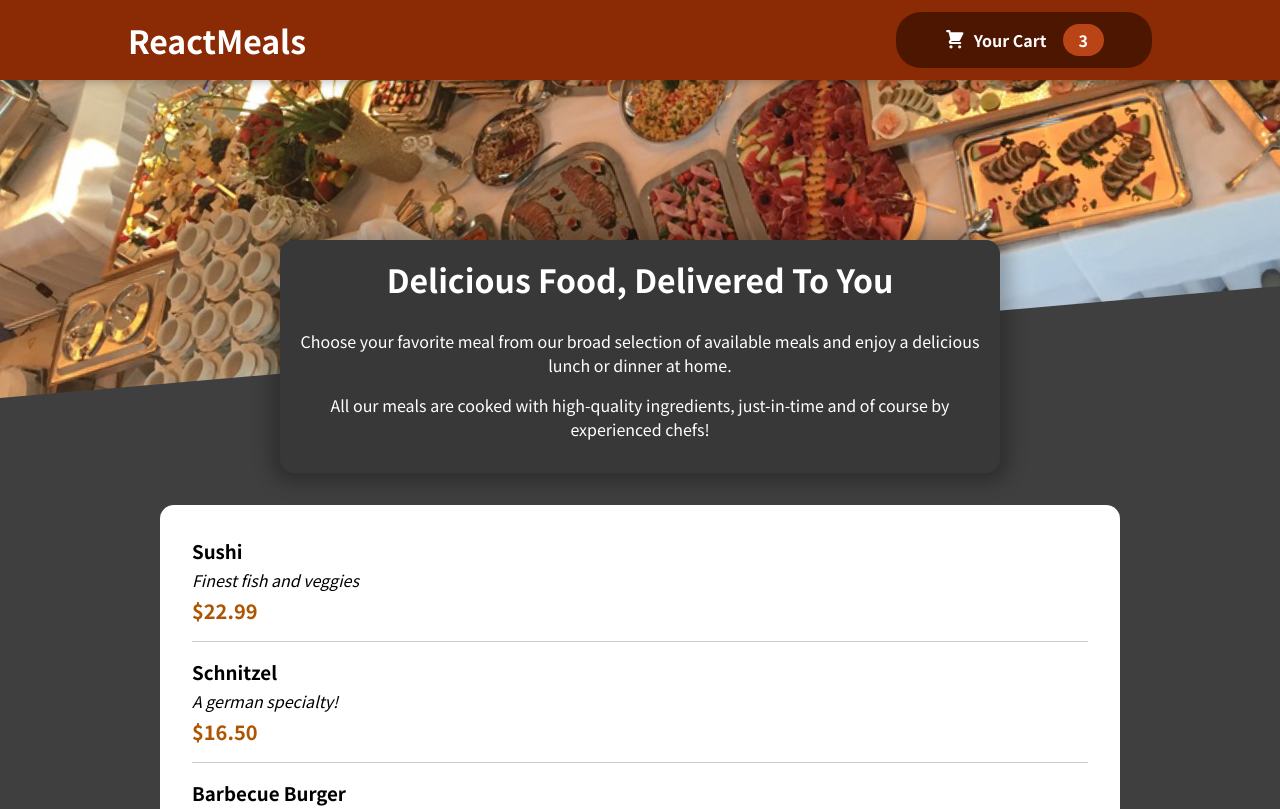
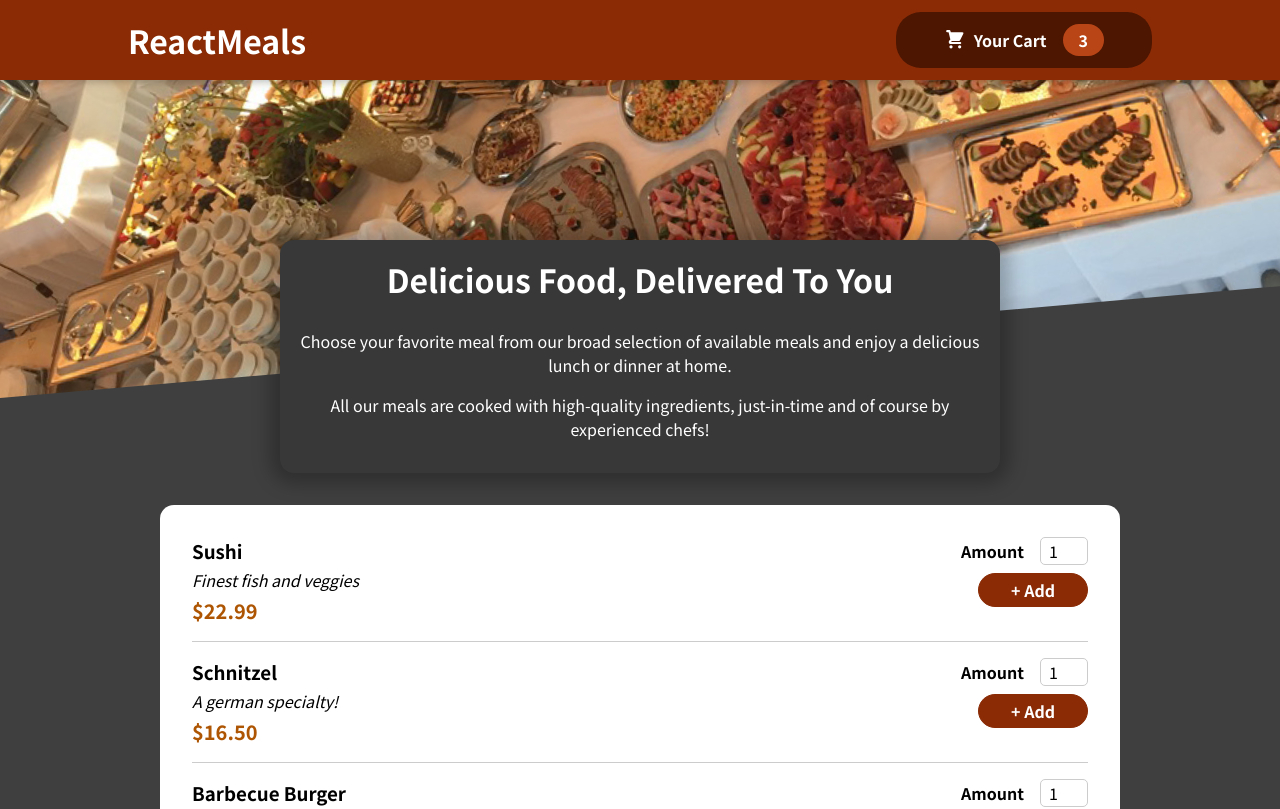
Before and after one commit to AlonerrWolf/FoodOrderAppWithReactJS, a React (Create React App) app: page / in a window 1280 px wide. Shown: the top 809 px of the page. Built offline with nearby package versions, Linux system fonts and the light colour scheme.

Commit message:
Form and Input elements added

```diff
--- a/src/components/Meals/AvailableMeals.js
+++ b/src/components/Meals/AvailableMeals.js
@@ -29,7 +29,7 @@ const DUMMY_MEALS = [
 ];
 const AvailableMeals = () => {
     const mealsList = DUMMY_MEALS.map(meal =>{
-        return <MealItem key={meal.id} name={meal.name} description={meal.description}
+        return <MealItem key={meal.id} id={meal.id} name={meal.name} description={meal.description}
         price={meal.price}/>
     })
     return(
--- a/src/components/Meals/MealItem/MealItem.js
+++ b/src/components/Meals/MealItem/MealItem.js
@@ -1,5 +1,5 @@
 import classes from "./MealItem.module.css";
-
+import MealItemForm from "./MealItemForm";
 const MealItem = (props) => {
     const price = `$${props.price.toFixed(2)}`
     return <li className={classes.meal}>
@@ -9,6 +9,7 @@ const MealItem = (props) => {
             <div className={classes.price}>{price}</div>
         </div>
         <div>
+            <MealItemForm id={props.id}/>
         </div>
     </li>
 
--- /dev/null
+++ b/src/components/Meals/MealItem/MealItemForm.js
@@ -0,0 +1,17 @@
+import classes from "./MealItemForm.module.css";
+import Input from "../../UI/Input";
+const MealItemForm = (props) => {
+    return <form className={classes.form}>
+        <Input label={"Amount"} input={{
+            id:'amount' + props.id,
+            type:'number',
+            min:'1',
+            max:'5',
+            step:'1',
+            defaultValue: '1'
+        }} />
+        <button>+ Add</button>
+    </form>
+
+};
+export default MealItemForm;
--- /dev/null
+++ b/src/components/Meals/MealItem/MealItemForm.module.css
@@ -0,0 +1,20 @@
+.form {
+    text-align: right;
+}
+
+.form button {
+    font: inherit;
+    cursor: pointer;
+    background-color: #8a2b06;
+    border: 1px solid #8a2b06;
+    color: white;
+    padding: 0.25rem 2rem;
+    border-radius: 20px;
+    font-weight: bold;
+}
+
+.form button:hover,
+.form button:active {
+    background-color: #641e03;
+    border-color: #641e03;
+}
--- /dev/null
+++ b/src/components/UI/Input.js
@@ -0,0 +1,8 @@
+import classes from "./Input.module.css";
+const Input = (props) => {
+    return <div className={classes.input}>
+        <label htmlFor={props.input.id} >{props.label}</label>
+        <input {...props.input}/>
+    </div>
+};
+export default Input;
--- /dev/null
+++ b/src/components/UI/Input.module.css
@@ -0,0 +1,18 @@
+.input {
+    display: flex;
+    align-items: center;
+    margin-bottom: 0.5rem;
+}
+
+.input label {
+    font-weight: bold;
+    margin-right: 1rem;
+}
+
+.input input {
+    width: 3rem;
+    border-radius: 5px;
+    border: 1px solid #ccc;
+    font: inherit;
+    padding-left: 0.5rem;
+}
```
